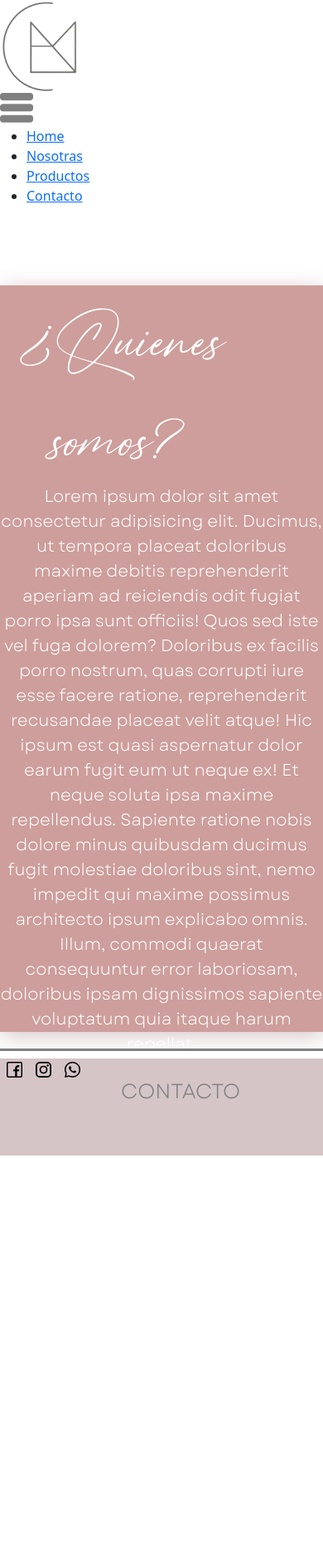
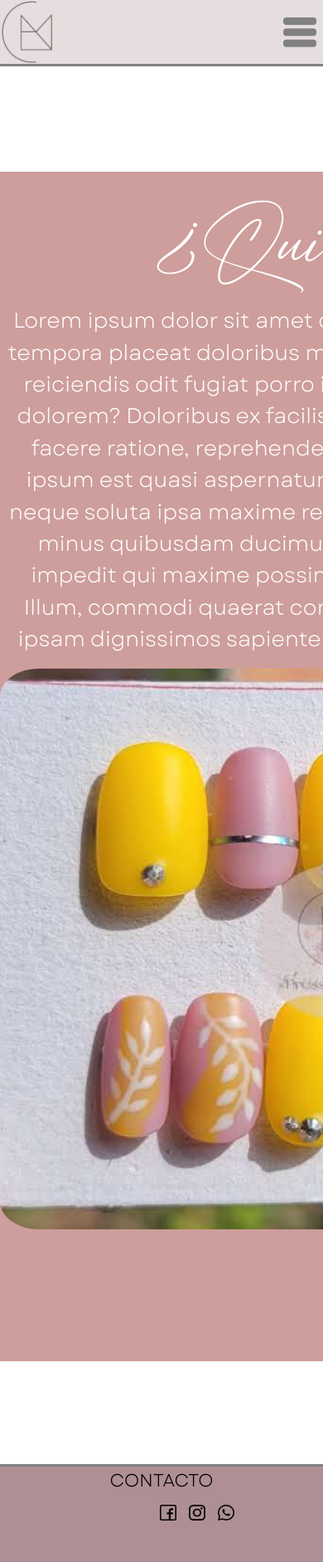
Before and after one commit to CamilaDavalos/Pressonnailsof, a plain HTML site: page pages/nosotras.html in a window 390 px wide. Shown: the whole page at 83% size. Before the commit the page ends 1393 px from the top, so only its background shows below. Drawn offline with nearby package versions, Linux system fonts and the light colour scheme.

Commit message:
Creación de NOSOTRAS

```diff
--- a/css/styles.css
+++ b/css/styles.css
@@ -30,6 +30,7 @@
 
 /* Estilos para el INDEX */
 /*Estilo para el header*/
+/*ESTRUCTURA DESKTOP FIRTS*/
 .header {
     top: 0;
     background-color: #e6ddde;
@@ -62,7 +63,6 @@
 .header__menu ul {
     display: flex;
     justify-content: end;
-    position: fixed;
 }
 
 .header__menu ul li {
@@ -160,21 +160,122 @@
     animation-timing-function: ease-in-out;
 }
 
+/*_______________________________________________________________________________*/
 
-/*_______________________________________________________________________________*/
+/* Queries para tablets- vertical */
+@media screen and (max-width:1024px) {
+
+    /* Estilos para el header */
+    .header {
+        height: 6.5rem;
+        justify-content: space-between;
+        align-items: center;
+    }
+
+    .logoin {
+        height: calc(6.5rem - 3px);
+    }
+
+    .header__menu {
+        padding-top: 1rem;
+        margin-right: 1vw;
+    }
+
+    .checkbtn {
+        cursor: pointer;
+        display: flex;
+        align-items: center;
+        margin-right: 1vw;
+    }
+
+    .checkbtn img {
+        height: 4rem;
+    }
+
+    .header__menu ul {
+        flex-direction: column;
+        justify-content: space-evenly;
+        left: 500vw;
+        top: 5rem;
+        width: 100vw;
+        height: 40vh;
+        text-align: center;
+        transition: all .4s ease-in-out;
+        background-color: #ad8f94;
+        z-index: 1;
+        position: fixed
+    }
+
+    #check:checked~ul {
+        left: 0;
+    }
+
+    .header__menu ul li a {
+        text-transform: uppercase;
+        text-decoration: none;
+        font-size: 5vw;
+        color: black;
+    }
+
+    /* Estilos para el main */
+    .index__main {
+        height: 102vh;
+    }
+
+    .logo__main {
+        height: 45vh;
+        margin: 4vh 0 4vh 0;
+    }
+
+    .logo__main img {
+        height: 45vh;
+    }
+
+    .carousel {
+        height: 45vh;
+        margin-bottom: 4vh;
+    }
+
+    .imgmain {
+        height: 45vh;
+    }
+
+    /* Estilos para el footer */
+    .footer {
+        height: 7.7rem;
+        align-items: center;
+        padding-right: 0;
+        padding-top: 1.5vw;
+    }
+
+    .footer__titulo {
+        font-size: 4vw;
+    }
+
+    .footer__iconos {
+        width: 4vw;
+        margin-top: 0.5vh
+    }
+
+    .footer__iconos figure img {
+        height: 4vh;
+        width: auto;
+        padding: 0 2vw 0 2vw
+    }
+}
 
 /* Queries para celulares */
 
-@media screen and (max-width:479px) {
+@media screen and (max-width:650px) {
 
-    /* Estilos para el INDEX */
     /* Estilos para el header */
     .header {
         height: 5rem;
         justify-content: space-between;
         align-items: center;
     }
-    .header__titulo a img {
+
+    .logoin {
         height: calc(5rem - 3px);
     }
 
@@ -205,6 +306,7 @@
         transition: all .4s ease-in-out;
         background-color: #ad8f94;
         z-index: 1;
+        position: fixed
     }
 
     #check:checked~ul {
@@ -217,28 +319,33 @@
         font-size: 5vw;
         color: black;
     }
+
     /* Estilos para el main */
-    .index__main{
+    .index__main {
         height: 79vh;
     }
-    .logo__main{
+
+    .logo__main {
         height: 35vh;
         margin: 3vh 0 3vh 0;
     }
-    .logo__main img{
+
+    .logo__main img {
         height: 35vh;
     }
-    .carousel{
+
+    .carousel {
         height: 35vh;
         margin-bottom: 3vh;
     }
-    .imgmain{
+
+    .imgmain {
         height: 35vh;
     }
 
     /* Estilos para el footer */
     .footer {
-        height: 5.7rem;
+        height: 7.2rem;
         align-items: center;
         padding-right: 0;
         padding-top: 1vw;
@@ -257,6 +364,8 @@
         width: auto;
         padding: 0 2vw 0 2vw
     }
+}
+
 /*_______________________________________________________________________________*/
 
 /* Estilos para la página HOME */
@@ -287,16 +396,12 @@
     font-size: 3vw;
 }
 
-}
 
 /* Estilos para el HOME */
 
 .home {
     background-color: white
 }
-
-
-
 
 /* Estilos para el HOME MAIN */
 
@@ -391,53 +496,53 @@
     color: gray;
 }
 
+/*____________________________________________________________________________________________________________*/
 /* Estilos para el NOSOTRAS*/
 .n__main {
-    position: relative;
-    top: 0;
     background-color: white;
     border-bottom: 3px solid grey;
     overflow: hidden;
+    height: 200vh;
+    display: flex;
 }
 
 .n__main--uno {
-    position: relative;
-    top: 0;
-    left: 0;
-    margin: 80px 0 20px 0;
-    height: 900px;
+    display: flex;
+    flex-direction: column;
+    margin: 15vh 0 15vh 0;
+    height: 170vh;
     background-color: rgb(205, 158, 155);
-    box-shadow: 1px 5px 25px rgb(213, 197, 199);
-}
-
-.n__main--uno img {
-    top: 12.5px;
-    left: 0;
-    margin: 10px 50px;
-    height: 400px;
-    width: auto;
-    border-radius: 5%;
-    text-align: right
 }
 
 .n__main--uno h1 {
     font-family: hs;
-    font-size: 100px;
-    top: 150px;
-    margin: 0 100px 0 0;
-    border-radius: 5px;
+    font-size: 8rem;
     color: white;
     text-align: center;
+    top: 0;
 }
 
 .n__main--uno p {
     text-align: justify;
     font-family: garetbook;
-    font-size: 20px;
+    font-size: 1.6rem;
     line-height: 1.5;
     color: white;
     text-align: center;
 }
+.n__main--uno figure{
+    display: flex;
+    justify-content: center;
+}
+.imgmain{
+    height: 80vh;
+    width: auto;
+    border-radius: 5%;
+    text-align: center;
+}
+
+
+
 
 /* Estilos para el PRODUCTO*/
 .p__main {
--- a/pages/nosotras.html
+++ b/pages/nosotras.html
@@ -17,23 +17,27 @@
 </head>
 
 <body>
-    <header class="barra__header--i">
-        <div class="barra__header--titulo">
-            <a href="./index.html"><img src="../img/favicon.png" alt="Logo" class="logoin"></a>
+    <!--Barra del menu-->
+    <header class="header">
+
+        <div class="header__titulo">
+            <a href="../index.html"><img src="../img/favicon.png" alt="Logo" class="logoin"></a>
         </div>
-        <nav class="barra__header--menu">
+
+        <nav class="header__menu">
             <input type="checkbox" id="check">
             <label for="check" class="checkbtn">
                 <img src="../img/barblanco.png" alt="menuBar">
             </label>
             <ul>
-                <li><a href="./home.html" class="animar">Home</a></li>
-                <li><a href="./nosotras.html" class="animar">Nosotras</a></li>
-                <li><a href="./productos.html" class="animar">Productos</a></li>
-                <li><a href="./contacto.html" class="animar">Contacto</a></li>
+                <li class="animar"><a href="./pages/home.html">Home</a></li>
+                <li class="animar"><a href="./pages/nosotras.html">Nosotras</a></li>
+                <li class="animar"><a href="./pages/productos.html">Productos</a></li>
+                <li class="animar"><a href="./pages/contacto.html">Contacto</a></li>
             </ul>
         </nav>
     </header>
+
     <main class="n__main">
         <div class="n__main--uno">
             <h1>¿Quienes somos?</h1>
@@ -46,20 +50,28 @@
                 commodi quaerat consequuntur error laboriosam, doloribus ipsam dignissimos sapiente voluptatum quia
                 itaque harum repellat.</p>
             <figure>
-                <img src="../img/Imagen8.jpg">
+                <img src="../img/Imagen8.jpg" class="imgmain" >
             </figure>
         </div>
     </main>
 
-    <footer class="home__footer">
-        <h2 class="footer__titulohm"><a href="./pages/contacto.html">CONTACTO</a></h2>
+    <!--Barra del footer-->
+    <footer class="footer">
+        <h2 class="footer__titulo"><a href="../nuevorepo/pages/contacto.html">CONTACTO</a></h2>
+
         <div class="footer__iconos">
-            <figure><a href="https://www.facebook.com/Press-on-Nails-Salta-233058758625843/" target="_blank"><img
-                        src="../img/facebook.png" alt="Seguinos en facebook" height="20" width="20"></a></figure>
-            <figure><a href="https://www.instagram.com/pressonnails.salta/" target="_blank"><img
-                        src="../img/instagram.png" alt="Seguinos en instagram" height="20" width="20"></a></figure>
-            <figure><a href="https://wa.me/543875742507" target="_blank"><img src="../img/whatsapp.png"
-                        alt="Escribinos por wp" height="20" width="20"></a></figure>
+            <figure>
+                <a href="https://www.facebook.com/Press-on-Nails-Salta-233058758625843/" target="_blank"><img
+                        src="../img/facebook.png" alt="Seguinos en facebook"></a>
+            </figure>
+            <figure>
+                <a href="https://www.instagram.com/pressonnails.salta/" target="_blank"><img src="../img/instagram.png"
+                        alt="Seguinos en instagram"></a>
+            </figure>
+            <figure>
+                <a href="https://wa.me/543875742507" target="_blank"><img src="../img/whatsapp.png"
+                        alt="Escribinos por wp"></a>
+            </figure>
         </div>
     </footer>
 </body>
```
Also changed, not shown: pages/contacto.html (+28 -13 lines), pages/home.html (+28 -16 lines), pages/productos.html (+28 -13 lines). Lines whose indentation alone changed are shown as unchanged.
